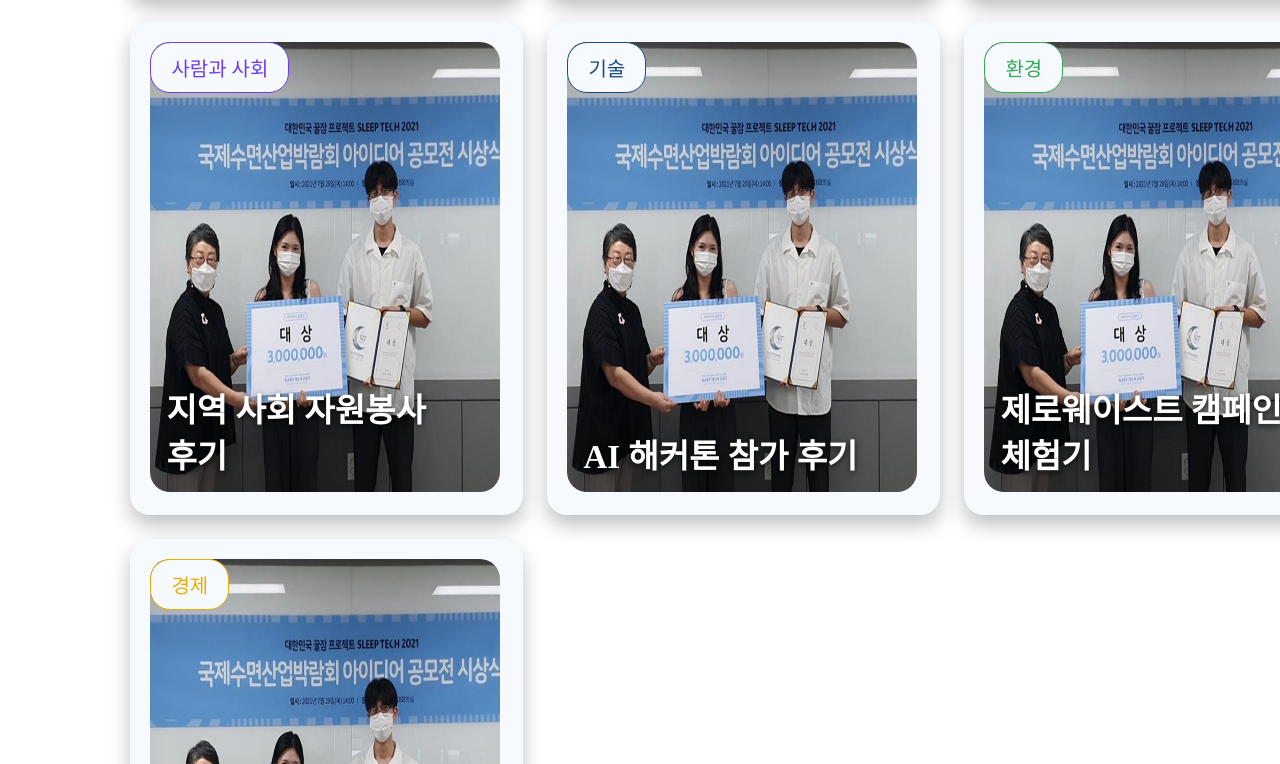
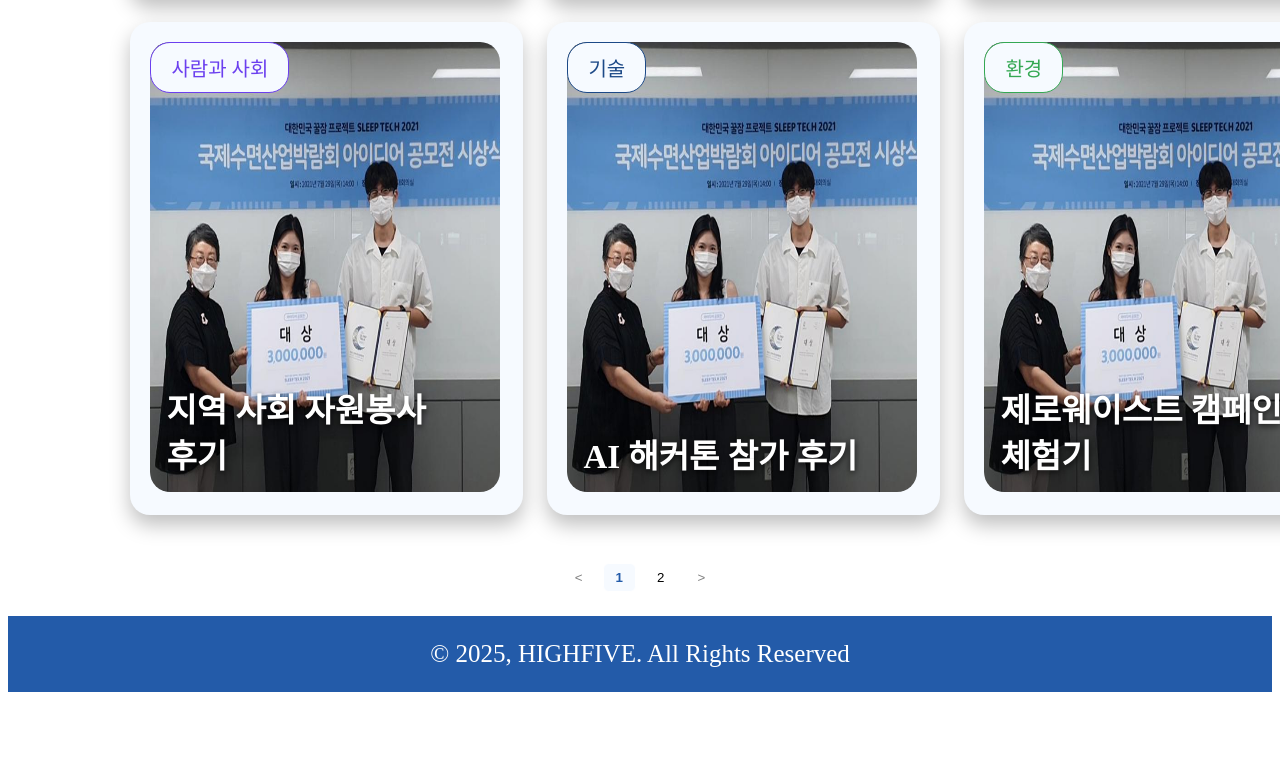
Before and after one commit to HIGHFIVE-SW/HIGHFIVE-FE, a React (Create React App) app: page /board in a window 1280 px wide. Shown: the part 1440-2204 px from the top of the page. After the commit the page ends 2140 px from the top, so only its background shows below. Built offline with nearby package versions, Linux system fonts and the light colour scheme.

Commit message:
Feat : 페이지네이션 구현

```diff
--- /dev/null
+++ b/src/components/common/Pagination.jsx
@@ -0,0 +1,65 @@
+import React from "react";
+import styled from "styled-components";
+
+const Pagination = ({ currentPage, totalPages, goToPage }) => {
+  const pagesPerGroup = 5;
+  const groupStart = Math.floor((currentPage - 1) / pagesPerGroup) * pagesPerGroup + 1;
+  const groupEnd = Math.min(groupStart + pagesPerGroup - 1, totalPages);
+
+  const pages = [];
+  for (let i = groupStart; i <= groupEnd; i++) {
+    pages.push(i);
+  }
+
+  return (
+    <Wrapper>
+      <NavButton onClick={() => goToPage(groupStart - 1)} disabled={groupStart === 1}>
+        &lt;
+      </NavButton>
+      {pages.map((page) => (
+        <PageButton
+          key={page}
+          onClick={() => goToPage(page)}
+          active={page === currentPage}
+        >
+          {page}
+        </PageButton>
+      ))}
+      <NavButton onClick={() => goToPage(groupEnd + 1)} disabled={groupEnd === totalPages}>
+        &gt;
+      </NavButton>
+    </Wrapper>
+  );
+};
+
+export default Pagination;
+
+const Wrapper = styled.div`
+  display: flex;
+  justify-content: center;
+  gap: 8px;
+  padding: 24px 0;
+`;
+
+const NavButton = styled.button`
+  padding: 6px 12px;
+  border: none;
+  color: #000;
+  background-color: #fff;
+  cursor: pointer;
+  border-radius: 6px;
+  &:disabled {
+    cursor: not-allowed;
+    opacity: 0.5;
+  }
+`;
+
+const PageButton = styled.button`
+  padding: 6px 12px;
+  background-color: ${(props) => (props.active ? "#F6FAFF" : "#fff")};
+  color: ${(props) => (props.active ? "#235ba9" : "#000")};
+  font-weight: ${(props) => (props.active ? "bold" : "normal")};
+  border: 1px solid #fff;
+  border-radius: 6px;
+  cursor: pointer;
+`;
--- /dev/null
+++ b/src/hooks/usePagination.js
@@ -0,0 +1,24 @@
+import { useState } from "react";
+
+export default function usePagination(data, itemsPerPage) {
+  const [currentPage, setCurrentPage] = useState(1);
+  const totalPages = Math.ceil(data.length / itemsPerPage);
+
+  const currentData = data.slice(
+    (currentPage - 1) * itemsPerPage,
+    currentPage * itemsPerPage
+  );
+
+  const goToPage = (pageNum) => {
+    if (pageNum >= 1 && pageNum <= totalPages) {
+      setCurrentPage(pageNum);
+    }
+  };
+
+  return {
+    currentPage,
+    totalPages,
+    currentData,
+    goToPage,
+  };
+}
--- a/src/pages/ReviewBoardPage.jsx
+++ b/src/pages/ReviewBoardPage.jsx
@@ -1,4 +1,5 @@
 import React, { useState } from "react";
+import axios from "axios";
 import styled from "styled-components";
 import helpIcon from "../assets/images/common/ic_Help.png";
 import writeIcon from "../assets/images/board/ic_Write.png";
@@ -8,6 +9,10 @@ import SampleReviewImg from "../assets/images/board/SampleReviewImg.png";
 import BoardNav from "../layout/board/BoardNav";
 import BoardSidebar from "../layout/board/BoardSideNav";
 import ReviewBoardGuide from "../components/ReviewBoard/ReviewBoardGuide";
+import Footer from "../layout/Footer";
+import usePagination from "../hooks/usePagination";
+import Pagination from "../components/common/Pagination";
+
 
 const reviews = [
   { id: 1, category: "환경", image: SampleReviewImg, title: "국제수면산업박람회 아이디어 공모전 시상식 후기!", content: "국제수면산업 박람회에 참가해서 영예의 대상을 수상했어요! 새롭고 흥미로운 아이디어를 나눌 수 있어서 정말 즐거운 경험이었습니다. 좋은 사람들과 함께한 뜻깊은 자리였어요.",},
@@ -27,10 +32,14 @@ export default function ReviewBoardPage() {
   const [sortOrder, setSortOrder] = useState("최신순");
   const [isGuideOpen, setIsGuideOpen] = useState(false);
 
+  const itemsPerPage = 9;
   const filteredReviews =
     selectedCategory === "전체"
       ? reviews
       : reviews.filter((r) => r.category === selectedCategory);
+
+  const { currentPage, totalPages, currentData, goToPage } = usePagination(filteredReviews, itemsPerPage);
+
 
   return (
     <>
@@ -80,12 +89,14 @@ export default function ReviewBoardPage() {
             </WriteButton>
           </SortWriteWrapper>
           <CardGrid>
-            {filteredReviews.map((review) => (
+            {currentData.map((review) => (
               <ReviewCard key={review.id} {...review} />
             ))}
           </CardGrid>
         </RightContent>
       </MainLayout>
+      <Pagination currentPage={currentPage} totalPages={totalPages} goToPage={goToPage} />
+      <Footer />
     </>
   );
 }
```
